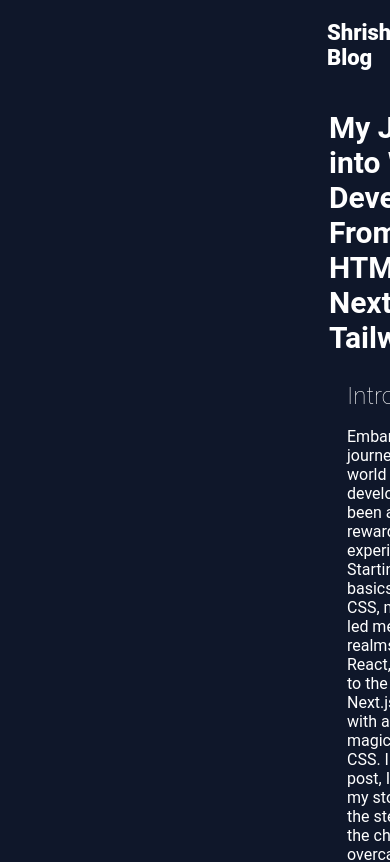
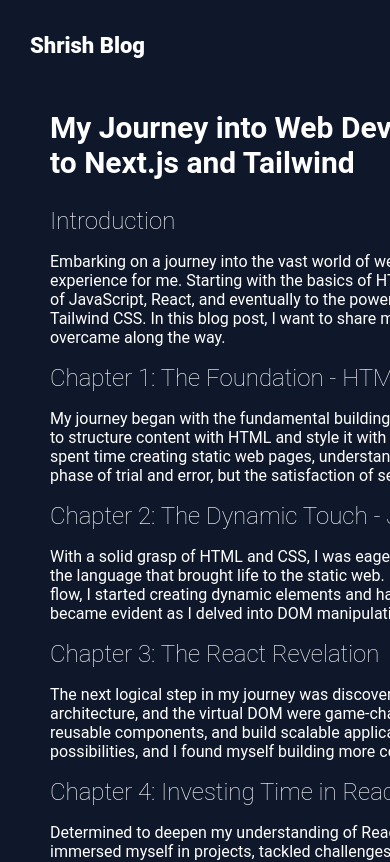
Before and after one commit to Shrish242/Personal-Blog, a Next.js app: page /JSblog in a window 390 px wide. Shown: the top 862 px of the page. Built offline with nearby package versions, Linux system fonts and the light colour scheme.

Commit message:
work needs to be done

```diff
--- a/src/app/globals.css
+++ b/src/app/globals.css
@@ -12,7 +12,7 @@
 }
 
 body{
-  max-width: 100vw;
+  max-width: 100%;
   overflow-x: hidden;
 }
 
@@ -81,9 +81,17 @@
     max-width: 475px;
   }
 }
-@media screen and (max-width: 480px) {
+@media screen and (max-width: 470px) {
   .wrapper {
-    max-width: 230px;
+    max-width: 0vw;
+  }
+  .wrapper {
+    max-width: 1536px;
+    /* margin-left: auto; */
+    /* margin-right: auto; */
+
+    padding-left: 50px;
+    padding-right: 50px;
   }
 }
 
--- a/src/components/content/content.module.css
+++ b/src/components/content/content.module.css
@@ -75,3 +75,23 @@
       font-size: 15px;
     }
   }
+  @media screen and (max-width: 500px){
+    .text{
+      font-size: 20px;
+    }
+    .desc{
+      font-size: 12px;
+    }
+  }
+  @media screen and (max-width: 480px){
+    .text{
+      font-size: 15px;
+      width: 400px;
+    }
+    .desc{
+      font-size: 7px;
+    }
+    .container{
+      width: 100%;
+    }
+  }
--- a/src/components/pallettes/pallettes.module.css
+++ b/src/components/pallettes/pallettes.module.css
@@ -13,6 +13,7 @@
     justify-content: space-between;
     gap: 10px;
     margin-bottom: 30px;
+    width: auto;
 }
 
 .category{
@@ -20,7 +21,7 @@
     align-items: center;
     gap: 10px;
     text-transform: capitalize;
-    width: 13%;
+    width: 8%;
     height: 50px;
     justify-content: center;
     border-radius: 10px;
@@ -71,6 +72,6 @@
         justify-content: center;
     } */
     .category{
-        width: 90%;
+        width: 60%;
     }
 }
```
